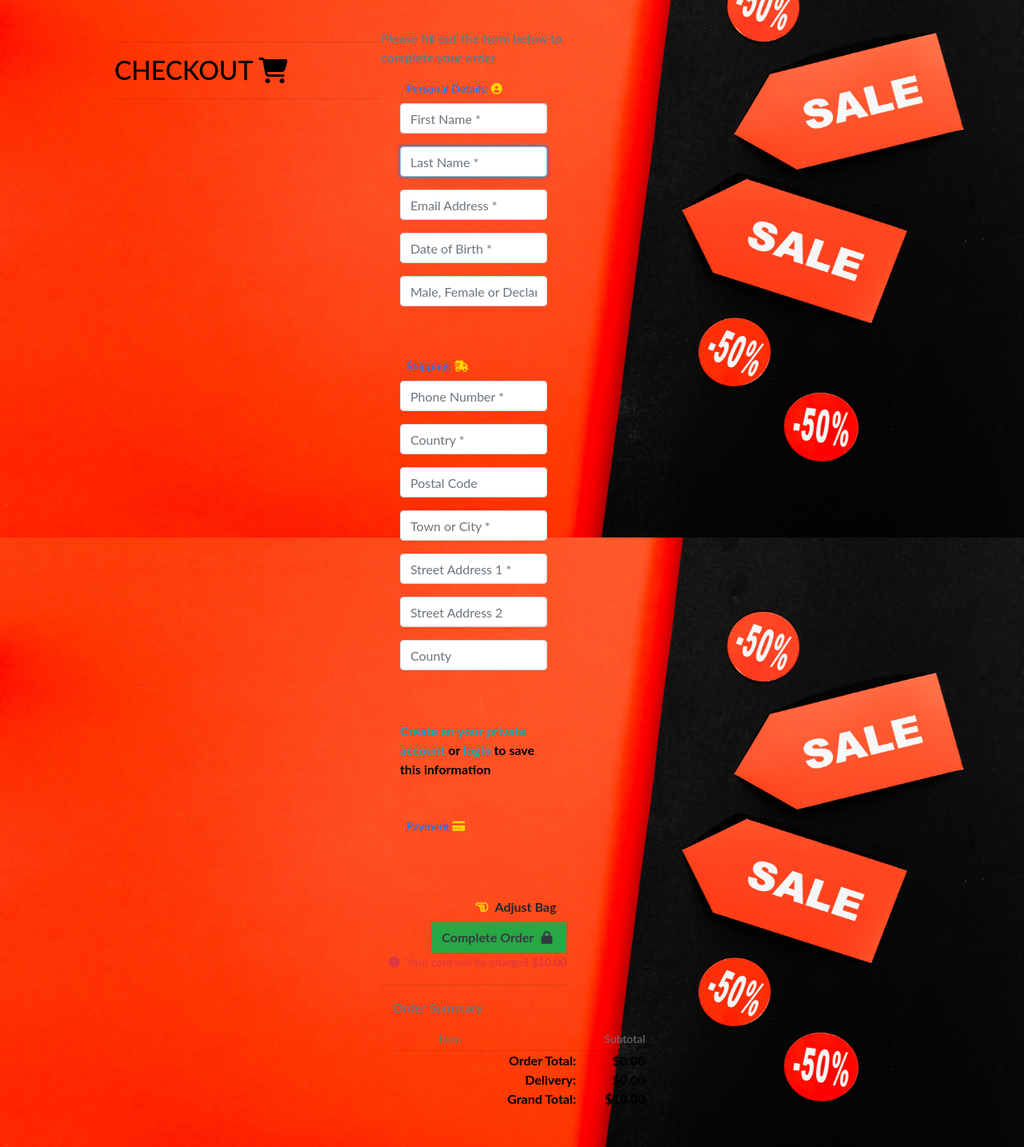
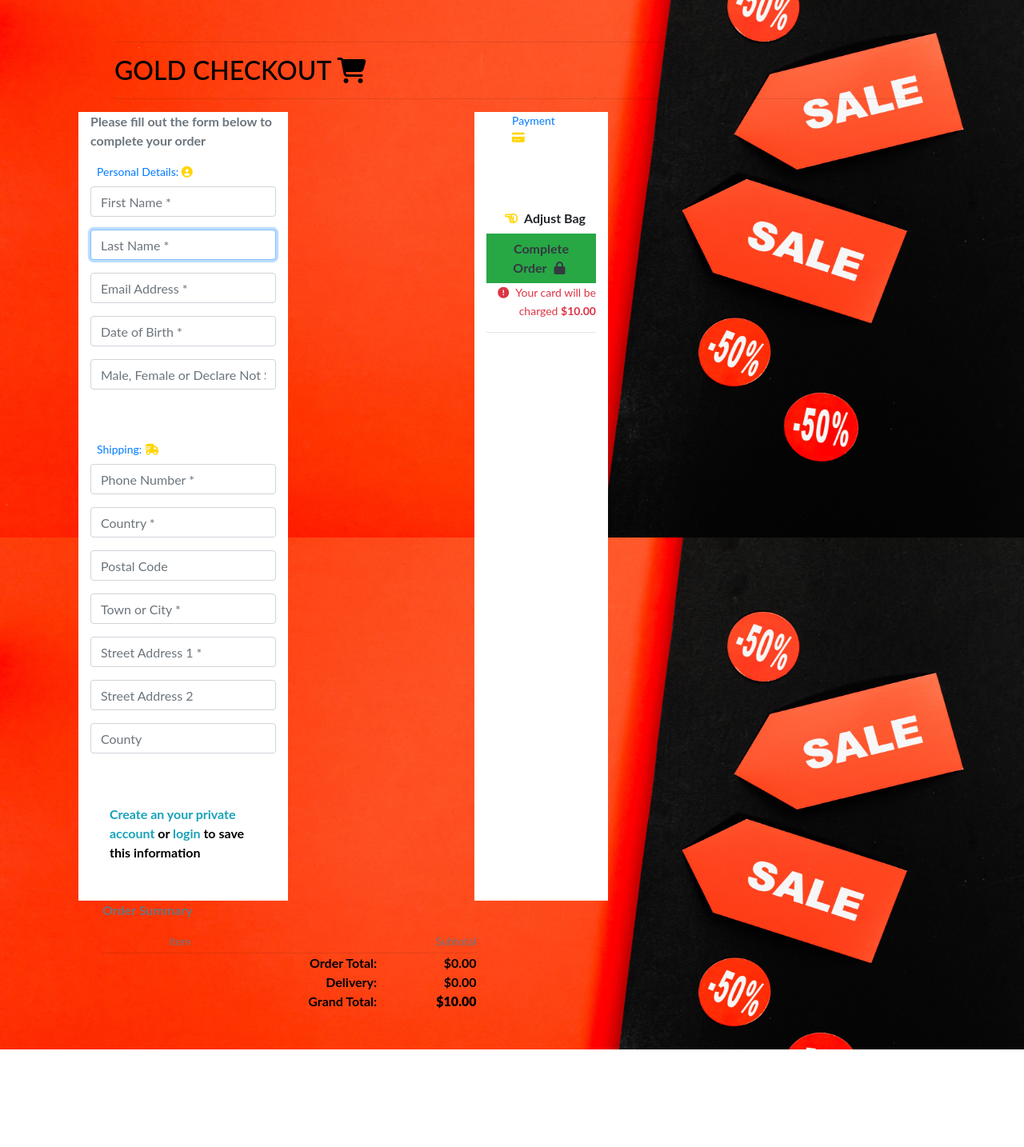
Before and after one commit to GustavFluur/gold_scroll, a Django app: template checkout/templates/checkout/checkout.html in a window 1280 px wide. Shown: the part 128-1562 px from the top of the page at 80% size. After the commit the page ends 1440 px from the top, so only its background shows below. Run offline with Django 3.2, Linux system fonts and the light colour scheme; tables that the repository leaves empty hold one stand-in row (values such as "Sample post"); the template is opened without the code that fills it: values that come from a table or form of the project are taken from there, most other values are stand-ins (such as "Sample title", 1, 10 or a date in 2020); some libraries are stand-ins or nearby versions.

Commit message:
Added changes related to the design and look in the checkout page

```diff
--- a/checkout/templates/checkout/checkout.html
+++ b/checkout/templates/checkout/checkout.html
@@ -21,7 +21,7 @@
     <div class="row">
         <div class="col">
             <hr>
-            <h2 class="logo-font mb-2">Checkout <i class="fa-solid fa-cart-shopping"></i></h2>
+            <h2 class="logo-font mb- tex-warning">Gold Checkout <i class="fa-solid fa-cart-shopping"></i></h2>
             <hr>
         </div>
         <div class="row">
@@ -74,11 +74,11 @@
 
 
         <div class="row">
-            <div class="col-12 col-lg-6">
+            <div class="col-12 col-lg-6 bg-white">
                         <p class="text-muted">Please fill out the form below to complete your order</p>
                         <form action="{% url 'checkout' %}" method="POST" id="payment-form">
                             {% csrf_token %}
-                            <fieldset class="rounded px-4 mb-5">
+                            <fieldset class="rounded px-8 mb-5">
                                 <legend class="fieldset-label small text-primary px-2 w-auto">Personal Details: <i class="fa-solid fa-circle-user" style="color: #ffd500;"></i></legend>
                                 {{ order_form.first_name | as_crispy_field }}
                                 {{ order_form.last_name | as_crispy_field }}
@@ -86,7 +86,7 @@
                                 {{ order_form.date_of_birth | as_crispy_field }}
                                 {{ order_form.gender | as_crispy_field }}
                             </fieldset>
-                            <fieldset class="rounded px-4 mb-5">
+                            <fieldset class="rounded px-6 mb-5">
                                 <legend class="fieldset-label small text-primary px-2 w-auto">Shipping: <i class="fa-solid fa-truck-fast" style="color: #ffd500;"></i></legend>
                                 {{ order_form.phone_number | as_crispy_field }}
                                 {{ order_form.country | as_crispy_field }}
@@ -109,12 +109,17 @@
                                     {% endif %}
                                 </div>
                             </fieldset>
+             </div>
+        </div>
+
+                <div class="row">
+                    <div class="col-12 col-lg-6 bg-white">
                             <fieldset class= "px-4">
                                 <legend class="fieldset-label small text-primary px-2 w-auto">Payment <i class="fa-solid fa-credit-card" style="color: #ffd500;"></i></legend>
                                 <div class="mb-3" id="card-element"></div>
                                 <div class="mb-3 text-danger" id="card-errors" role="alert"></div>
                             </fieldset>
-                            <div class="submit-button text-right mt-5 mb-2">
+                            <div class="submit-button text-right mt-5 mb-2 bg-white">
                                 <a href="{% url 'acquisition_view' %}" class="btn btn-outline-black rounded-0">
                                     <span class="icon">
                                         <i class="far fa-hand-point-left" style="color: #ffd500;"></i>
@@ -136,8 +141,10 @@
                             </div>
                         </form>
                         <hr>
-            </div>
-        </div>
-</div>
+
+                    </div>
+                </div>
+
+
 
 {% endblock %}
```
